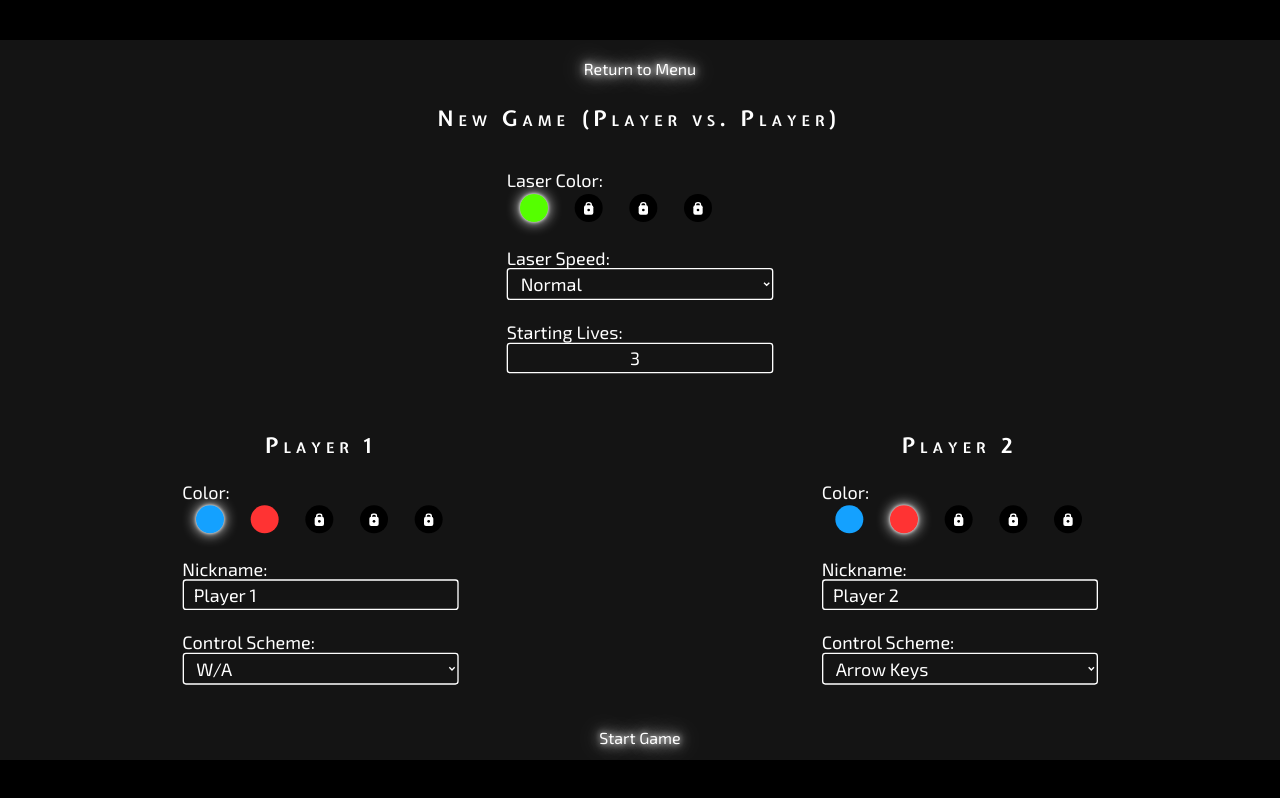
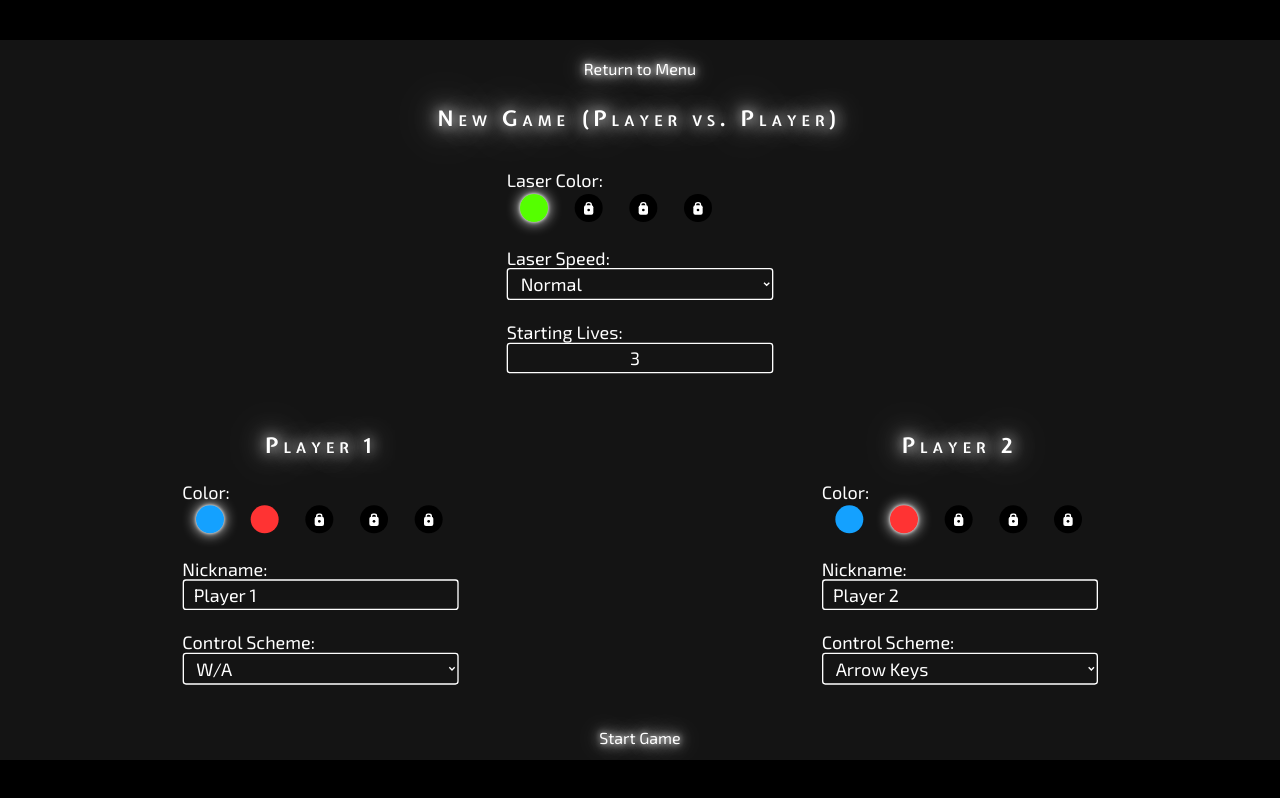
Before and after one commit to yikuansun/saberpong2, a SvelteKit app: page /setup-pvp in a window 1280 px wide. Built offline with nearby package versions, Linux system fonts and the light colour scheme.

Commit message:
Glowing titles in setup screen

```diff
--- a/src/routes/setup-pvp/+page.svelte
+++ b/src/routes/setup-pvp/+page.svelte
@@ -124,7 +124,7 @@
                     gotoCool("../menu");
                 }} style:font-size="24px">Return to Menu</button>
                 <br /> <br />
-                <b style:font-family="ExpletusSans" style:font-variant="small-caps" style:letter-spacing="7px" style:font-size="32px">New Game (Player vs. Player)</b>
+                <b style:font-family="ExpletusSans" style:font-variant="small-caps" style:letter-spacing="7px" style:font-size="32px" style:text-shadow="0 0 20px white, 0 0 40px white, 0 0 80px white">New Game (Player vs. Player)</b>
             </td>
         </tr>
         <tr>
@@ -152,7 +152,7 @@
         </tr>
         <tr>
             <td style:text-align="center" style:width="50%">
-                <b style:font-family="ExpletusSans" style:font-variant="small-caps" style:letter-spacing="7px" style:font-size="32px">Player 1</b>
+                <b style:font-family="ExpletusSans" style:font-variant="small-caps" style:letter-spacing="7px" style:font-size="32px" style:text-shadow="0 0 20px white, 0 0 40px white, 0 0 80px white">Player 1</b>
                 <br /> <br />
                 <p style:display="inline-block" style:margin="0" style:text-align="left" style:width="414px">
                     <label>
@@ -177,7 +177,7 @@
                 </p>
             </td>
             <td style:text-align="center" style:width="50%">
-                <b style:font-family="ExpletusSans" style:font-variant="small-caps" style:letter-spacing="7px" style:font-size="32px">Player 2</b>
+                <b style:font-family="ExpletusSans" style:font-variant="small-caps" style:letter-spacing="7px" style:font-size="32px" style:text-shadow="0 0 20px white, 0 0 40px white, 0 0 80px white">Player 2</b>
                 <br /> <br />
                 <p style:display="inline-block" style:margin="0" style:text-align="left" style:width="414px">
                     <label>
```
